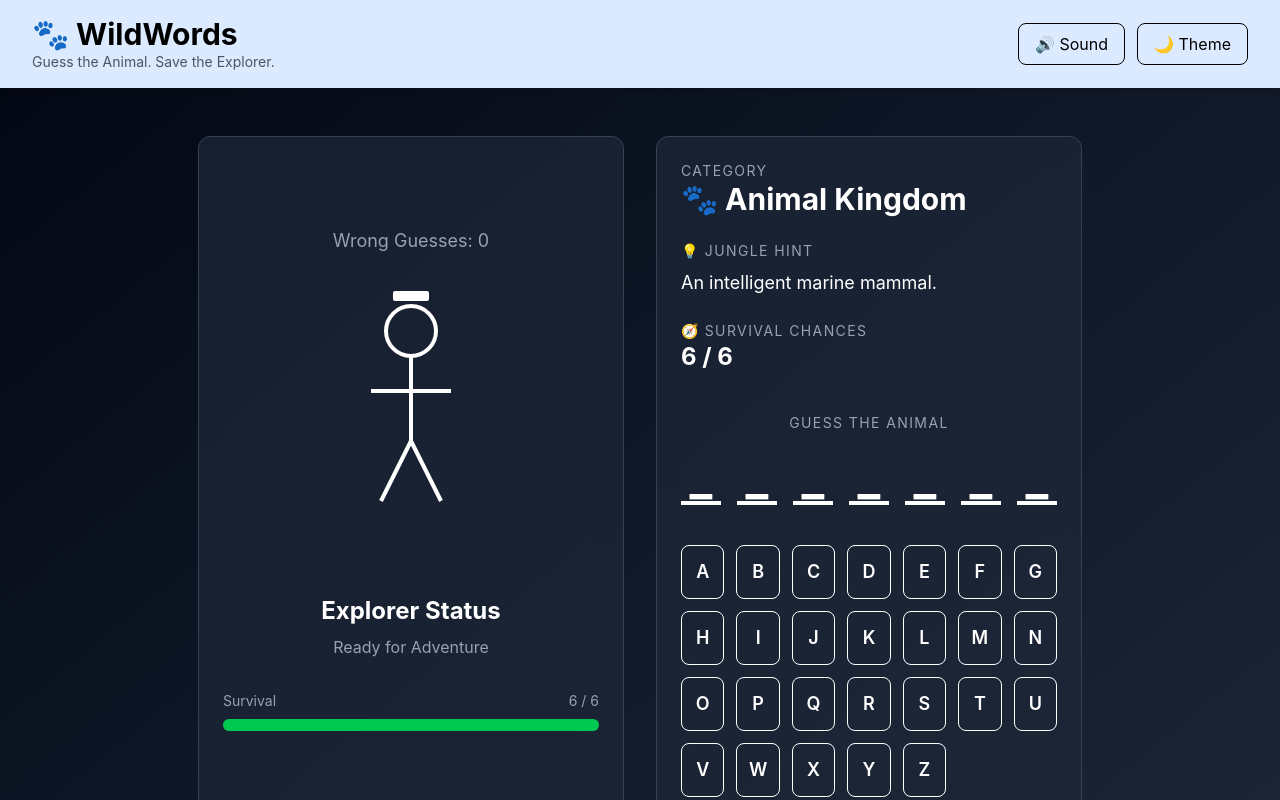
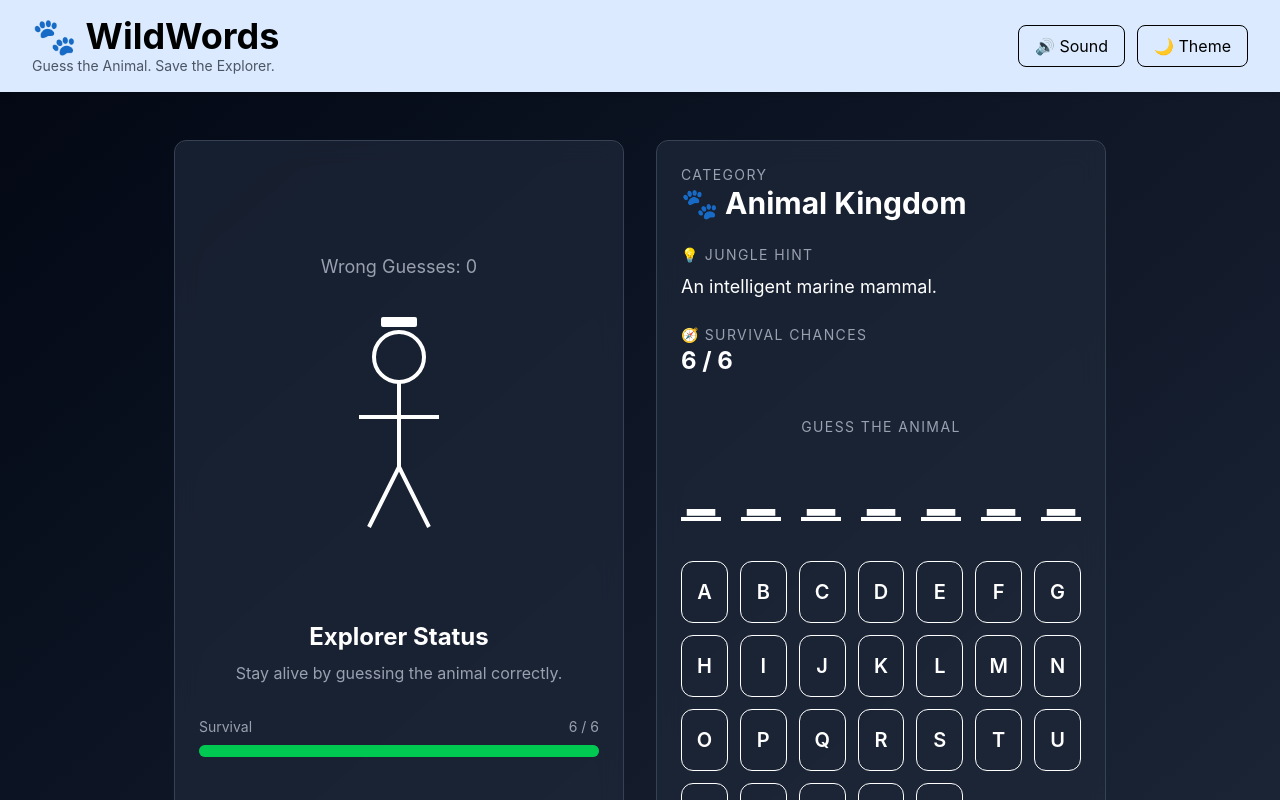
Before and after one commit to Rashika-S/3skill-frontend-internship, a React (Vite) app in the folder Project-3/: page / in a window 1280 px wide. Shown: the top 800 px of the page. Built offline with nearby package versions, Linux system fonts and the light colour scheme.

Commit message:
modified

```diff
--- a/Project-3/src/components/ExplorerPanel.jsx
+++ b/Project-3/src/components/ExplorerPanel.jsx
@@ -14,7 +14,7 @@ function ExplorerPanel({ incorrectLetters }) {
       </h2>
 
       <p className="text-gray-400 mt-2">
-        Ready for Adventure
+        Stay alive by guessing the animal correctly.
       </p>
 
       <div className="mt-8 w-full">
--- a/Project-3/src/components/GameLayout.jsx
+++ b/Project-3/src/components/GameLayout.jsx
@@ -81,8 +81,8 @@ function GameLayout({
             <div className="flex justify-center mt-6">
               <button
                 onClick={restartGame}
-                className="bg-white text-black px-6 py-3 rounded-lg font-semibold hover:bg-gray-200 transition"
-              >
+                className="bg-white text-black px-8 py-3 rounded-xl font-bold hover:bg-gray-200 hover:scale-105 active:scale-95 transition-all duration-200 shadow-lg"
+                >
                 🔄 Play Again
               </button>
             </div>
--- a/Project-3/src/components/Header.jsx
+++ b/Project-3/src/components/Header.jsx
@@ -4,7 +4,7 @@ function Header() {
       <div className="max-w-7xl mx-auto flex items-center justify-between px-8 py-4">
 
         <div>
-          <h1 className="text-3xl font-bold flex items-center gap-2">
+          <h1 className="text-4xl font-bold flex items-center gap-2">
             🐾 WildWords
           </h1>
 
--- a/Project-3/src/components/Keyboard.jsx
+++ b/Project-3/src/components/Keyboard.jsx
@@ -13,9 +13,9 @@ function Keyboard({ guessedLetters, handleGuess , isWinner, isLoser, }) {
           className="
             border
             border-white
-            rounded-lg
-            py-3
-            text-lg
+            rounded-xl
+            py-4
+            text-xl
             font-semibold
             hover:bg-white
             hover:text-black
--- a/Project-3/src/components/WordDisplay.jsx
+++ b/Project-3/src/components/WordDisplay.jsx
@@ -6,13 +6,13 @@ function WordDisplay({ selectedAnimal, guessedLetters }) {
         Guess the Animal
       </p>
 
-      <div className="flex justify-center gap-4 flex-wrap">
+      <div className="flex justify-center gap-5 flex-wrap">
 
         {selectedAnimal.word.split("").map((letter, index) => (
 
         <span
           key={index}
-          className="text-5xl font-bold border-b-4 border-white w-10 text-center"
+          className="text-6xl font-bold border-b-4 border-white w-10 text-center transition-all duration-300 hover:scale-110 "
         >
           {guessedLetters.includes(letter) ? letter : "_"}
         </span>
```
